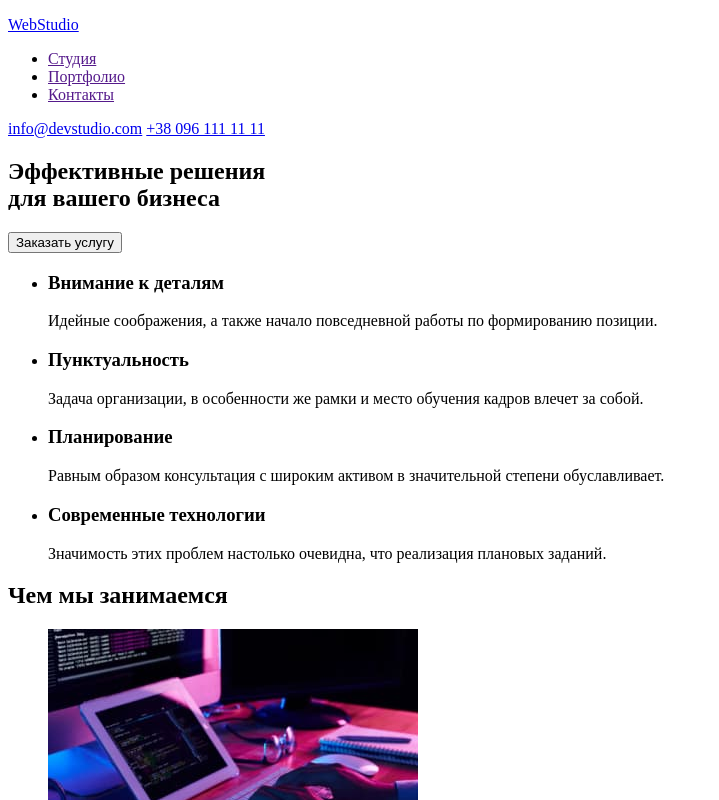
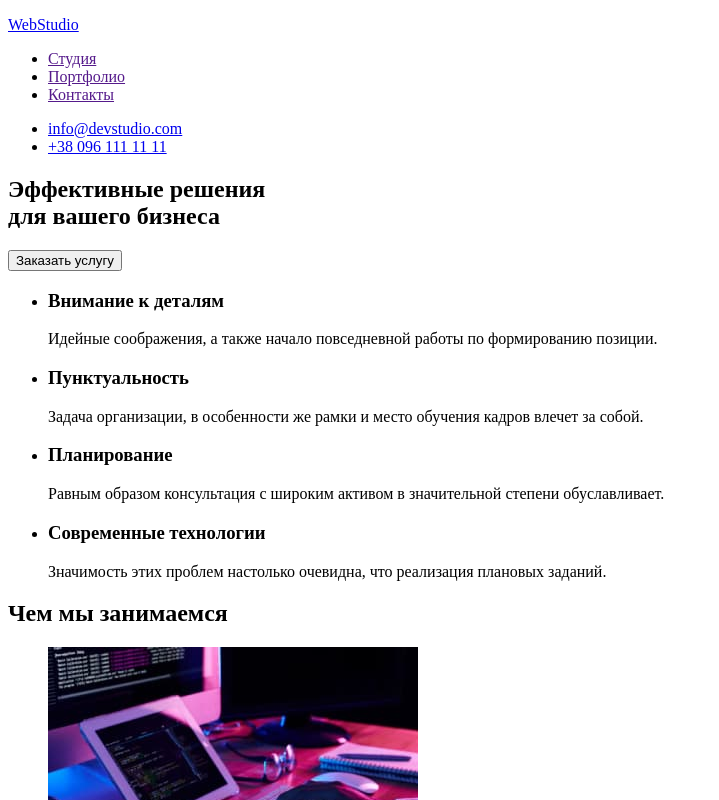
Before and after one commit to LightForLife/goit-markup-hw-01, a plain HTML site: page index.html in a window 1280 px wide. Shown: the top 800 px of the page, without its empty margins (0-719 px from the left). Drawn offline with Linux system fonts and the light colour scheme.

Commit message:
Исправляет ошибки после проверки

```diff
--- a/index.html
+++ b/index.html
@@ -16,17 +16,17 @@
           <li><a href="">Контакты</a></li>
         </ul>
       </nav>
-      <a href="mailto:info@devstudio.com">info@devstudio.com</a>
-      <a href="tel:+380961111111">+38 096 111 11 11</a>
+      <ul>
+        <li><a href="mailto:info@devstudio.com">info@devstudio.com</a></li>
+        <li><a href="tel:+380961111111">+38 096 111 11 11</a></li>
+      </ul>
     </header>
     <main>
-      <div>
       <!-- Section-1 -->
       <section>
         <h1>Эффективные решения <br />для вашего бизнеса</h1>
         <button type="button">Заказать услугу</button>
       </section>
-      </div>
       <!-- Section-2 -->
       <section>
         <h2 hidden>преимущества</h2>
@@ -139,9 +139,7 @@
       </section>
     </main>
     <footer>
-      <!-- Section-5 -->
-      <section>
-        <h2 lang="en">WebStudio</h2>
+      <a href="./index.html"><p lang="en">WebStudio</p></a>
       <address>
         <ul>
           <li>
@@ -153,7 +151,6 @@
           <li><a href="tel:+380991111111">+38 099 111 11 11</a></li>
         </ul>
       </address>
-      </section>
     </footer>
   </body>
 </html>
```
Lines whose indentation alone changed are shown as unchanged.
